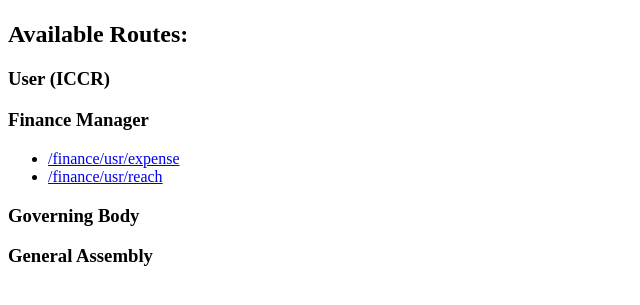
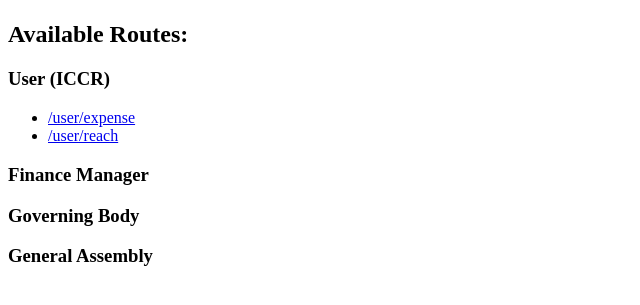
Before and after one commit to Team-Disruptorss-SIH-22/Sangmanch-DSML, a Flask app: page / in a window 1280 px wide. Shown: the part 45-350 px from the top of the page, without its empty margins (0-640 px from the left). Run offline with Flask 2, Linux system fonts and the light colour scheme.

Commit message:
Fixed: Routes

```diff
--- a/app.py
+++ b/app.py
@@ -9,22 +9,14 @@ app = Flask(__name__)
 def main():
 	return render_template('index.html')
 
-#if route is expense then return expense per user else return reach per user
-@app.route('/api/<route>')
-def api(route):
+
+@app.route('/user/<route>')
+def expense(route):
+	usr = user.User()
 	if route == 'expense':
-		return finance.ExpPerUser()
+		return usr.ExpPerUser()
 	elif route == 'reach':
-		return finance.ReachPerUser()
-	else:
-		return 'error'
-@app.route('/finance/usr/<route>')
-def expense(route):
-	fin = user.User()
-	if route == 'expense':
-		return fin.ExpPerUser()
-	elif route == 'reach':
-		return fin.ReachPerUser()
+		return usr.ReachPerUser()
 	else:
 		return 'error'
 
--- a/templates/index.html
+++ b/templates/index.html
@@ -15,11 +15,11 @@
         <div class="content">
             <h2>Available Routes:</h2>
             <h3>User (ICCR)</h3>
+                <ul>
+                    <li> <a href="/user/expense">/user/expense </a></li>
+                    <li> <a href="/user/reach">/user/reach</a></li>
+                </ul>
             <h3>Finance Manager</h3>
-            <ul>
-                <li> <a href="/finance/usr/expense">/finance/usr/expense </a></li>
-                <li> <a href="/finance/usr/reach">/finance/usr/reach</a></li>
-            </ul>
             <h3>Governing Body</h3>
             <h3>General Assembly</h3>
         </div>
```
